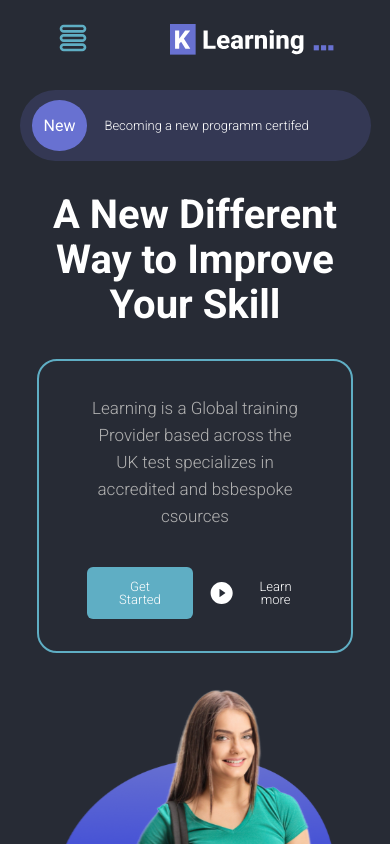
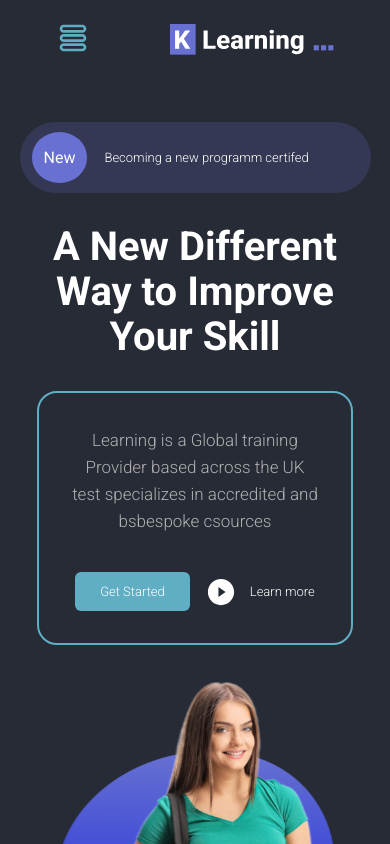
Before and after one commit to marlonberaldo/Desafio-Ade, a React (Create React App) app: page / in a window 390 px wide. Shown: the top 844 px of the page. Built offline with nearby package versions, Linux system fonts and the light colour scheme.

Commit message:
arrumando detalhes

```diff
--- a/src/Componentes/Inicial/inicial.css
+++ b/src/Componentes/Inicial/inicial.css
@@ -172,6 +172,7 @@ h1 {
         width: 100%;
         text-align: center;
         margin-top: 0;
+        padding-top: 2rem;
         /* margin-bottom: 80px; */
     }
 
@@ -180,7 +181,7 @@ h1 {
         margin: 2rem auto 2rem;
         border: 2px solid var(--cor-primaria);
         border-radius: 20px;
-        padding: 1rem 3rem 0 3rem;
+        padding: 1rem 2rem 0 2rem;
     }
 
     .container__primeira {
--- a/src/index.css
+++ b/src/index.css
@@ -17,6 +17,7 @@
     --cor-primaria: #5FAEC4;
     --cor-branca: #fff;
     --cor-clara: rgba(177, 177, 177, 1);
+    --cor-nav: #626262;
 
 
     --transicao: all 400ms ease;
```
